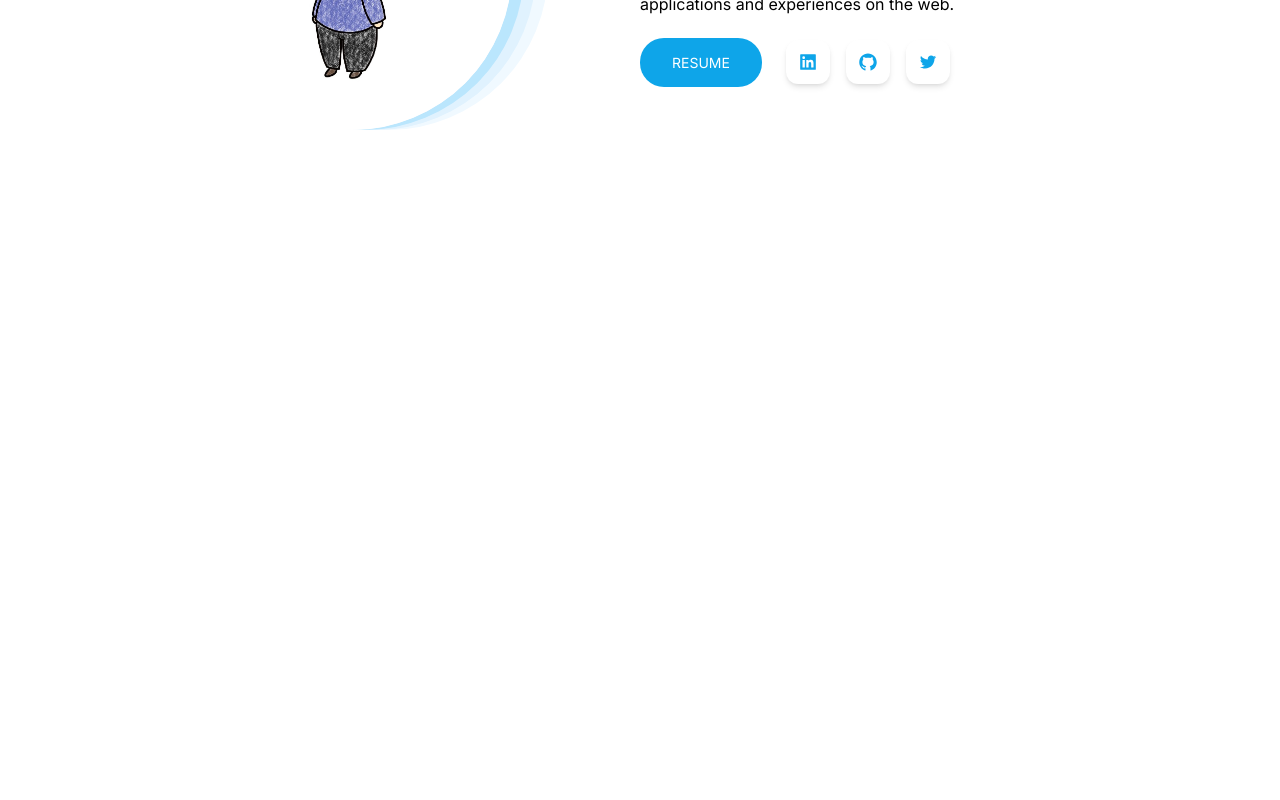
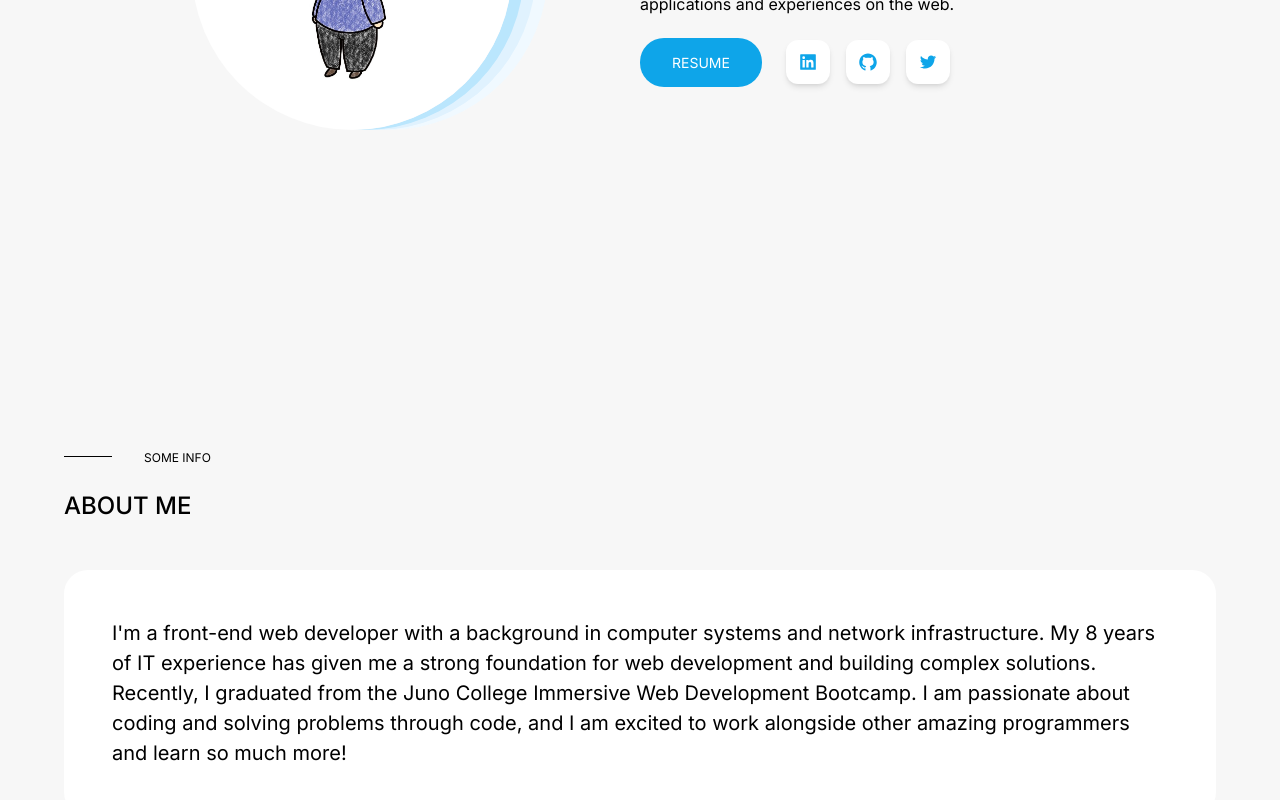
Before and after one commit to nozomi-iida/nozomi_portfolio, a Next.js app: page / in a window 1280 px wide. Shown: the part 430-1230 px from the top of the page. Before the commit the page ends 800 px from the top, so only its background shows below. Built offline with nearby package versions, Linux system fonts and the light colour scheme.

Commit message:
feat: create about section

```diff
--- a/src/app/page.tsx
+++ b/src/app/page.tsx
@@ -1,12 +1,16 @@
+import { AboutSection } from "@/components/AboutSection";
 import { HomeSection } from "@/components/HomeSection";
 import { NavigationBar } from "@/components/NavigationBar";
 import Image from "next/image";
 
 export default function Home() {
   return (
-    <main>
+    <main className="bg-bg">
       <NavigationBar />
-      <HomeSection />
+      <div className="px-page">
+        <HomeSection />
+        <AboutSection />
+      </div>
     </main>
   );
 }
--- /dev/null
+++ b/src/components/AboutSection/index.tsx
@@ -0,0 +1,20 @@
+import { SectionTitle } from "../SectionTitle";
+
+export const AboutSection = () => {
+  return (
+    <section className="py-20" id="about">
+      <SectionTitle title="ABOUT ME" subtitle="SOME INFO" />
+      <article className="p-12 rounded-3xl bg-white">
+        <p className="text-xl	leading-normal">
+          I&apos;m a front-end web developer with a background in computer
+          systems and network infrastructure. My 8 years of IT experience has
+          given me a strong foundation for web development and building complex
+          solutions. Recently, I graduated from the Juno College Immersive Web
+          Development Bootcamp. I am passionate about coding and solving
+          problems through code, and I am excited to work alongside other
+          amazing programmers and learn so much more!
+        </p>
+      </article>
+    </section>
+  );
+};
--- a/src/components/HomeSection/index.tsx
+++ b/src/components/HomeSection/index.tsx
@@ -8,7 +8,7 @@ import {
 
 export const HomeSection = () => {
   return (
-    <section className="flex min-h-screen px-page" id="home">
+    <section className="min-h-screen flex" id="home">
       <div className="flex w-full items-center">
         <div className="flex-1/2 w-full p-4">
           <div className="relative w-80 h-80 flex mx-auto">
@@ -21,7 +21,8 @@ export const HomeSection = () => {
           </div>
         </div>
         <div className="flex-1/2 w-full">
-          <p>Hi THERE! I'M</p>
+          <p>Hi THERE! I&apos;M</p>
+
           <h1 className="my-6 text-4xl">
             <span className="text-sky-500">NOZOMI</span> IIDA
           </h1>
--- /dev/null
+++ b/src/components/SectionTitle/index.tsx
@@ -0,0 +1,16 @@
+import { FC } from "react";
+
+type SectionTitleProps = {
+  title: string;
+  subtitle: string;
+};
+export const SectionTitle: FC<SectionTitleProps> = ({ title, subtitle }) => {
+  return (
+    <div className="relative mb-12">
+      <span className="text-xs pl-20 pb-6 block before:content-[' '] before:absolute before:w-12 before:h-px	before:bg-black before:left-0 before:top-1.5">
+        {subtitle}
+      </span>
+      <h2 className="text-2xl font-medium	">{title}</h2>
+    </div>
+  );
+};
--- a/tailwind.config.js
+++ b/tailwind.config.js
@@ -15,6 +15,7 @@ module.exports = {
       },
       colors: {
         primary: "#1E90FF",
+        bg: "#F7F7F7",
       },
       flex: { "1/2": "0 0 50%" },
       boxShadow: {
```
Also changed, not shown: src/app/layout.tsx (+8 -8 lines).
